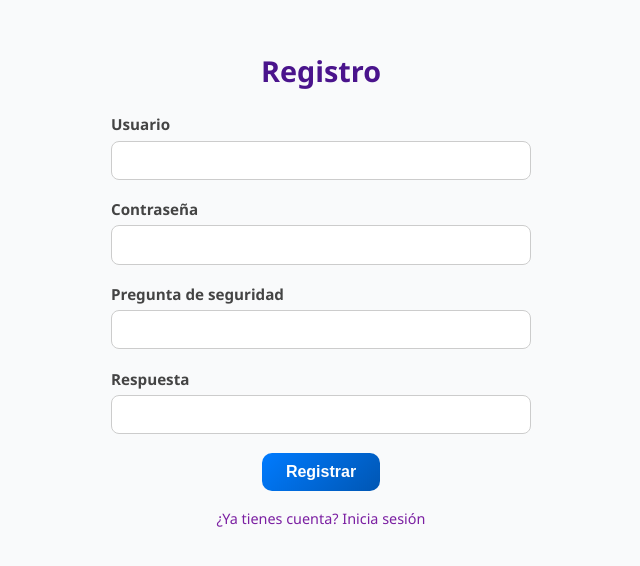
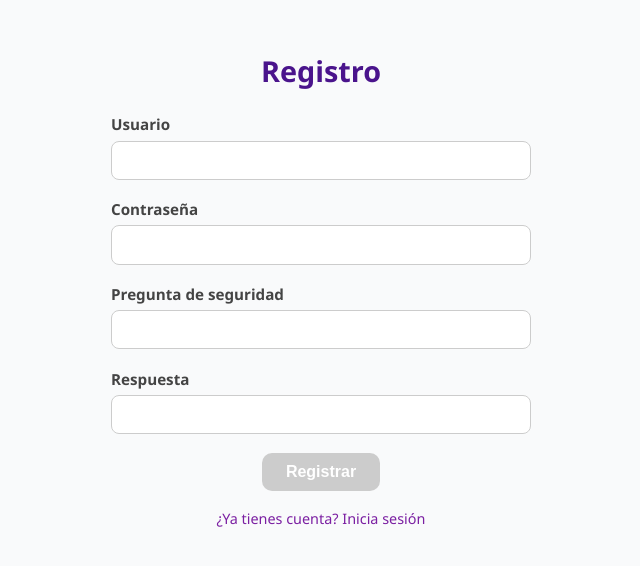
Before and after one commit to RobertoBarre25/Front_ApiAutor, a React (Vite) app in the folder front_ApiAutor/: page /registro in a window 1280 px wide. Shown: the part 122-688 px from the top of the page, without its empty margins (319-959 px from the left). Built offline with nearby package versions, Linux system fonts and the light colour scheme.

Commit message:
Upload Fiiiles

```diff
--- a/front_ApiAutor/src/pages/Login.css
+++ b/front_ApiAutor/src/pages/Login.css
@@ -44,3 +44,8 @@
 .login-links a:hover {
   color: #0056b3;
 }
+
+.custom-btn:disabled {
+  background: #ccc;
+  cursor: not-allowed;
+}
--- a/front_ApiAutor/src/pages/Login.jsx
+++ b/front_ApiAutor/src/pages/Login.jsx
@@ -40,7 +40,12 @@ const Login = () => {
           onChange={(e) => setPassword(e.target.value)}
         />
         {error && <p className="login-error">{error}</p>}
-        <Button type="submit">{loading ? <Spinner /> : "Entrar"}</Button>
+        <Button type="submit" disabled={
+          !username.trim() || !password.trim() || loading
+        }>
+          {loading ? <Spinner /> : "Entrar"}
+        </Button>
+
 
         <div className="login-links">
           <Link to="/recuperar">¿Olvidaste tu contraseña?</Link>
--- a/front_ApiAutor/src/pages/Register.css
+++ b/front_ApiAutor/src/pages/Register.css
@@ -38,3 +38,8 @@
 .register-footer a:hover {
   color: #4a148c;
 }
+
+.custom-btn:disabled {
+  background: #ccc;
+  cursor: not-allowed;
+}
--- a/front_ApiAutor/src/pages/Register.jsx
+++ b/front_ApiAutor/src/pages/Register.jsx
@@ -50,7 +50,16 @@ const Register = () => {
           value={form.respuesta}
           onChange={handleChange}
         />
-        <Button type="submit">{loading ? <Spinner /> : "Registrar"}</Button>
+        <Button type="submit" disabled={
+          !form.username.trim() ||
+          !form.password.trim() ||
+          !form.pregunta.trim() ||
+          !form.respuesta.trim() ||
+          loading
+        }>
+          {loading ? <Spinner /> : "Registrar"}
+        </Button>
+
 
         <div className="register-footer">
           <Link to="/">¿Ya tienes cuenta? Inicia sesión</Link>
```
